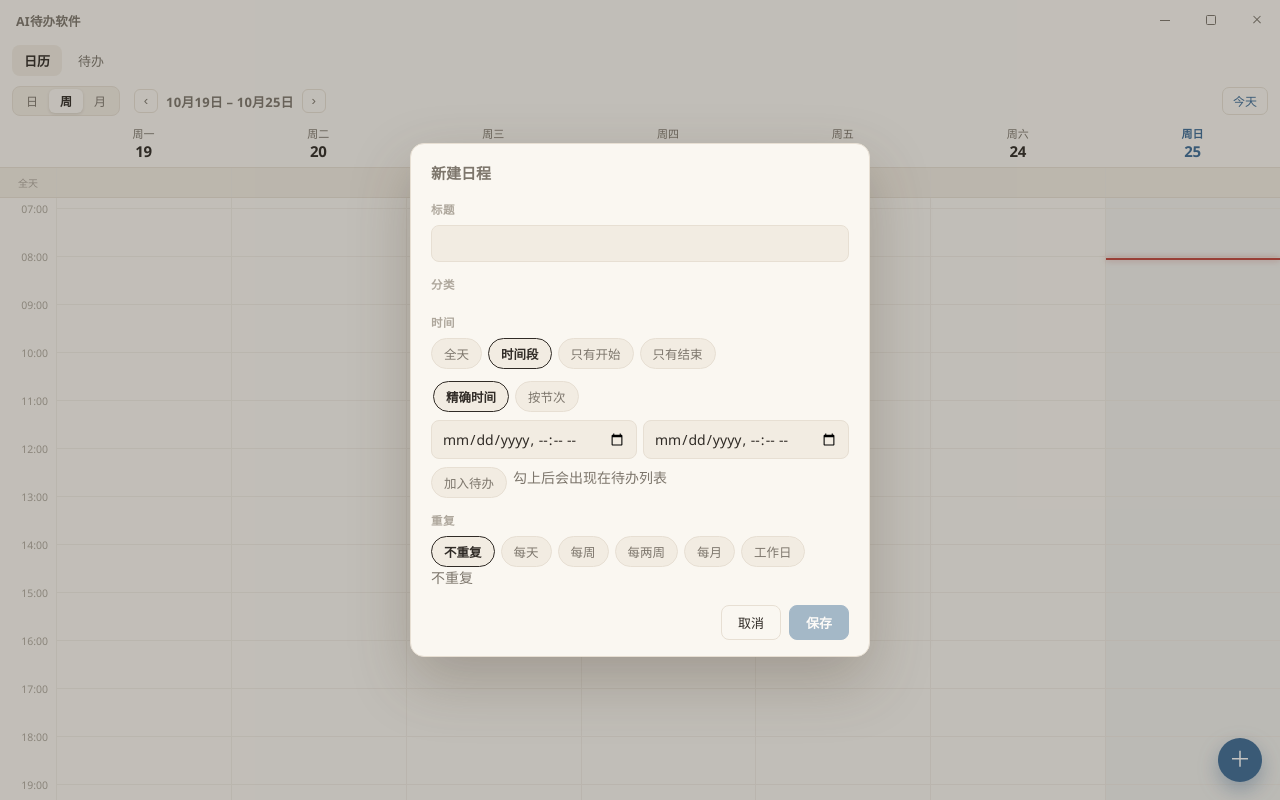
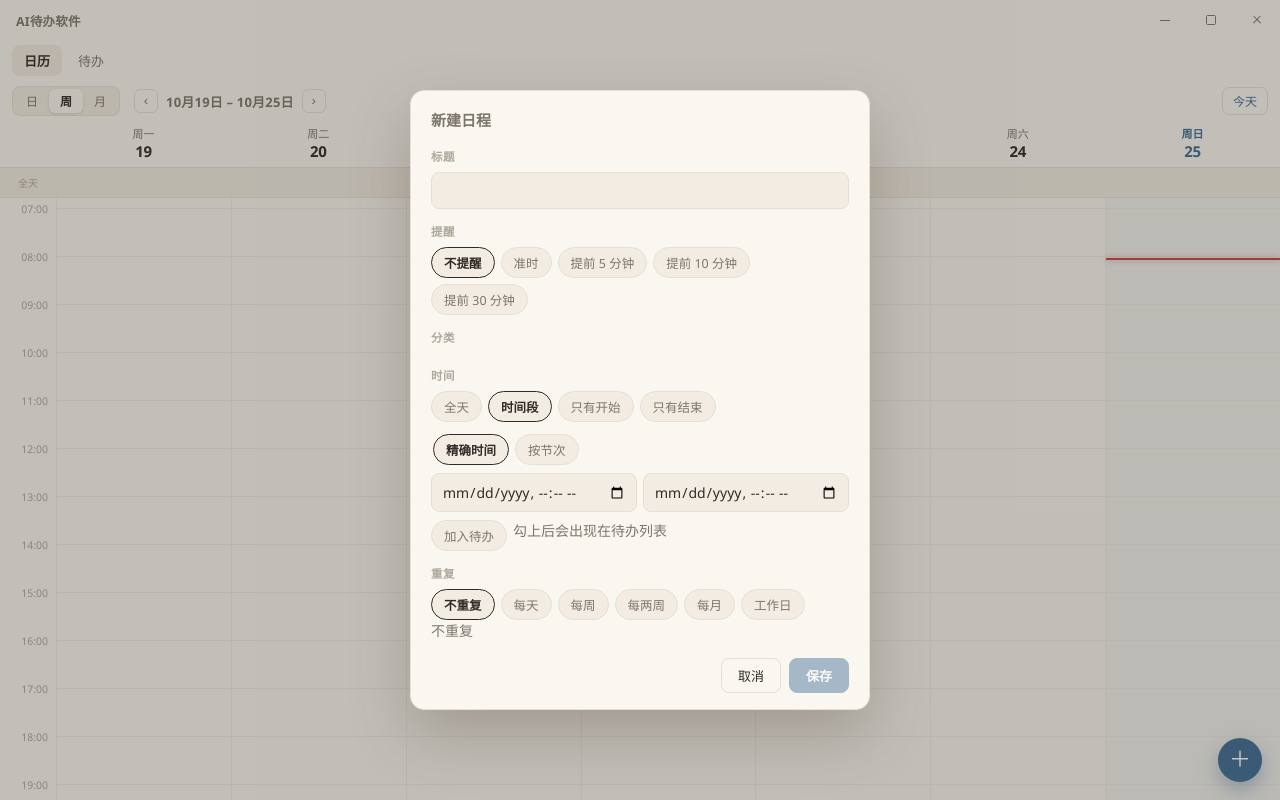
Before and after one commit to XY-qf/new-schedule-app, a React (Vite) app: page / in a window 1280 px wide. Both pictures are taken after a click on the button "新建日程". Built offline with nearby package versions, Linux system fonts and the light colour scheme.

Commit message:
feat: add reminder settings to schedule form

```diff
--- a/src/renderer/src/calendar/ScheduleForm.tsx
+++ b/src/renderer/src/calendar/ScheduleForm.tsx
@@ -1,4 +1,4 @@
-import { useState, type JSX } from 'react';
+import { useEffect, useState, type JSX } from 'react';
 import type { Category, Schedule, TimeType } from '../../../shared/types';
 import { periodToTimeRange, type Period } from '../../../shared/periods';
 import type { RecurrenceDraft } from '../../../shared/recurrence';
@@ -77,11 +77,24 @@ export function ScheduleForm({
   );
 
   const [isInTodo, setIsInTodo] = useState(initial?.isInTodo ?? false);
+  // null = 不提醒；数字 = 提前多少分钟
+  const [remindBefore, setRemindBefore] = useState<number | null>(null);
+  const [remindLoaded, setRemindLoaded] = useState(false);
   const [recurrence, setRecurrence] = useState<RecurrenceDraft | null>(null);
   const isRecurring = Boolean(initial?.recurrenceId);
   const [scope, setScope] = useState<'one' | 'series'>('one');
   const [saving, setSaving] = useState(false);
   const [error, setError] = useState<string | null>(null);
+
+  // 编辑已有日程时把它的提醒读出来
+  useEffect(() => {
+    if (!initial || remindLoaded) return;
+    void (async () => {
+      const existing = await window.api?.reminders?.get({ scheduleId: initial.id });
+      setRemindBefore(existing?.offsetMinutes ?? null);
+      setRemindLoaded(true);
+    })();
+  }, [initial, remindLoaded]);
 
   const byPeriod = mode === 'range' && rangeSource === 'period';
   const periodRange = byPeriod ? periodToTimeRange(periods, periodFrom, periodTo) : null;
@@ -182,6 +195,17 @@ export function ScheduleForm({
           })
         : await api.schedules.create({ ...payload, recurrence });
 
+      // 提醒跟着日程走：全天用「提前一天 + 09:00」，其余用「提前 N 分钟」
+      if (remindBefore !== null) {
+        await api.reminders?.set(
+          payload.isAllDay
+            ? { scheduleId: saved.id, dayOffset: 1, atTime: '09:00' }
+            : { scheduleId: saved.id, offsetMinutes: remindBefore },
+        );
+      } else if (initial) {
+        await api.reminders?.set({ scheduleId: saved.id, offsetMinutes: null });
+      }
+
       onSaved(saved);
     } catch (cause) {
       setError(toUserMessage(cause));
@@ -229,6 +253,28 @@ export function ScheduleForm({
           value={title}
           onChange={(e) => setTitle(e.target.value)}
         />
+
+        <div className="form__label">提醒</div>
+        <div className="form__row" data-testid="remind-row">
+          {[
+            { value: null, label: '不提醒' },
+            { value: 0, label: '准时' },
+            { value: 5, label: '提前 5 分钟' },
+            { value: 10, label: '提前 10 分钟' },
+            { value: 30, label: '提前 30 分钟' },
+          ].map((opt) => (
+            <button
+              key={String(opt.value)}
+              type="button"
+              role="radio"
+              aria-checked={remindBefore === opt.value}
+              className={remindBefore === opt.value ? 'chip is-on' : 'chip'}
+              onClick={() => setRemindBefore(opt.value)}
+            >
+              {opt.label}
+            </button>
+          ))}
+        </div>
 
         <div className="form__label">分类</div>
         <div className="form__row">
--- a/src/shared/ipc-contract.ts
+++ b/src/shared/ipc-contract.ts
@@ -23,6 +23,8 @@ export const CHANNELS = {
   countdownsCreate: 'countdowns:create',
   countdownsUpdate: 'countdowns:update',
   countdownsDelete: 'countdowns:delete',
+  remindersGet: 'reminders:get',
+  remindersSet: 'reminders:set',
   settingsGet: 'settings:get',
   settingsSet: 'settings:set',
   windowSetView: 'window:setView',
```
Also changed, not shown: src/main/ipc/register.ts (+25 -0 lines), src/preload/buildApi.ts (+14 -0 lines).
